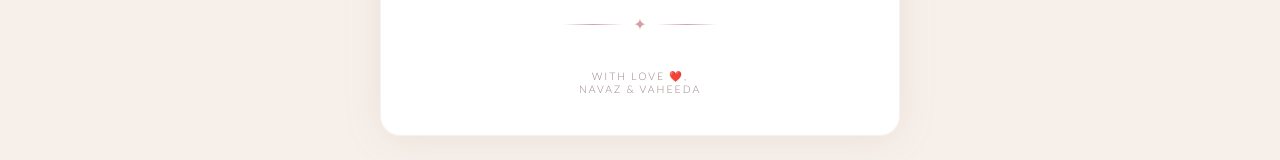
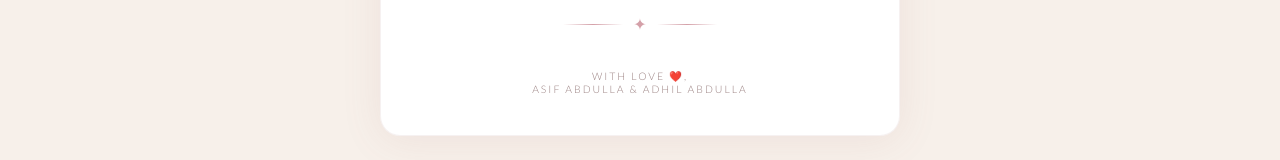
Before and after one commit to asifabdu10/Wedding-Invitation-Ashique-Shahrazad, a React (Vite) app: page / in a window 1280 px wide. Shown: the part 1260-1420 px from the top of the page. Built offline with nearby package versions, Linux system fonts and the light colour scheme; a web font is replaced by a local one.

Commit message:
Update InvitationCard design and logic

```diff
--- a/src/components/InvitationCard.jsx
+++ b/src/components/InvitationCard.jsx
@@ -104,7 +104,7 @@ export default function InvitationCard() {
         <p className={styles.footer}>
           With love ❤️,
           <br />
-          Navaz &amp; Vaheeda
+          Asif Abdulla  &amp; Adhil Abdulla
         </p>
       </div>
     </article>
```
